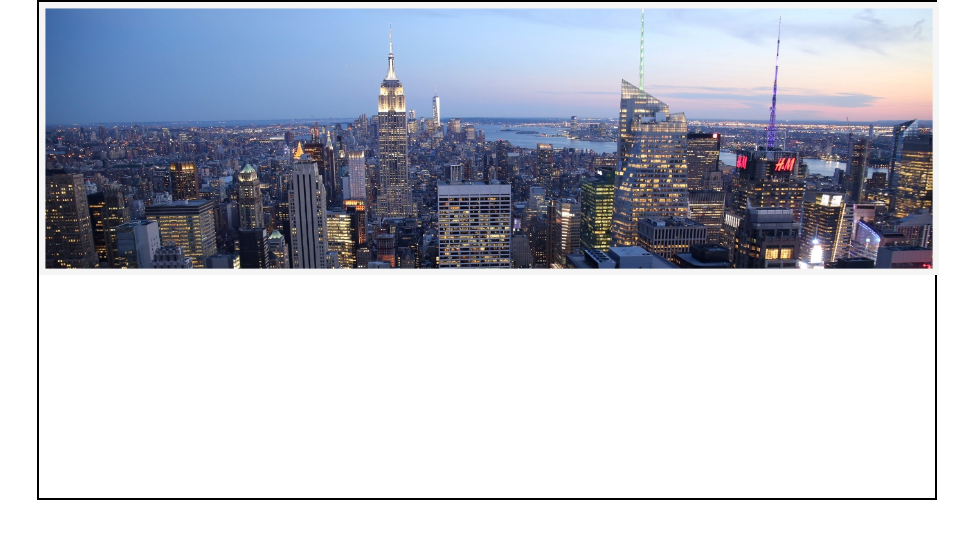
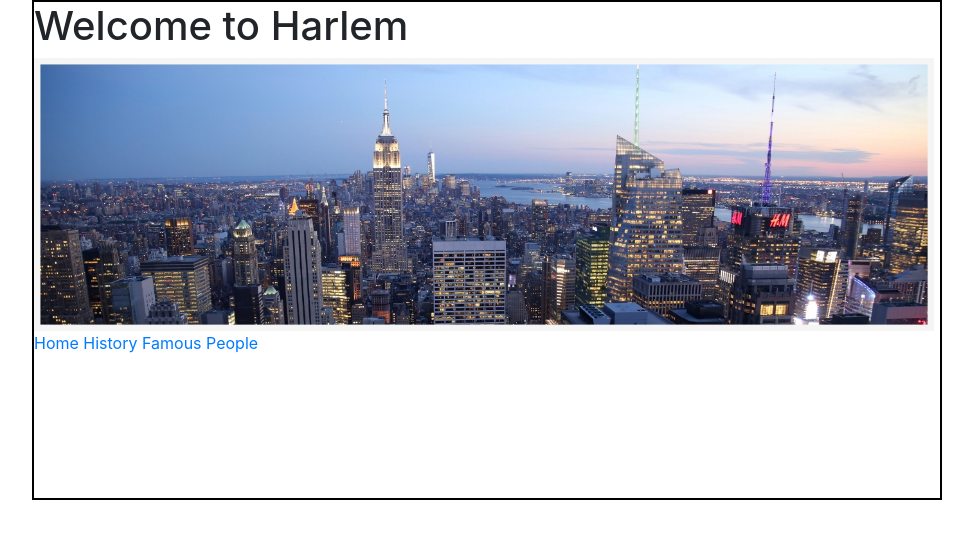
Before and after one commit to jpierre113/Harlem, a plain HTML site: page index.html in a window 1280 px wide. Shown: the whole page, without its empty margins (153-1126 px from the left). Drawn offline with nearby package versions, Linux system fonts and the light colour scheme.

Commit message:
Created nav

```diff
--- a/css/style.css
+++ b/css/style.css
@@ -1,6 +1,6 @@
 #container{
   border: 2px solid black;
-  width: 900px;
+  width: 910px;
   height: 500px;;
   margin: 0 auto;
 }
--- a/index.html
+++ b/index.html
@@ -9,8 +9,15 @@
   <body>
     <div id="container">
       <div id="banner">
+        <h1 id="title"> Welcome to Harlem</h1>
         <img src="img/nycbanner.jpg"/>
         </div> <!-- banner closing -->
+
+        <nav>
+          <a href="index.html">Home</a>
+          <a href="history.html">History</a>
+          <a href="famouspeople.html">Famous People </a>
+        </nav>
     </div> <!-- container closing -->
     <script src="https://code.jquery.com/jquery-3.3.1.slim.min.js" integrity="sha384-q8i/X+965DzO0rT7abK41JStQIAqVgRVzpbzo5smXKp4YfRvH+8abtTE1Pi6jizo" crossorigin="anonymous"></script>
     <script src="https://cdnjs.cloudflare.com/ajax/libs/popper.js/1.14.7/umd/popper.min.js" integrity="sha384-UO2eT0CpHqdSJQ6hJty5KVphtPhzWj9WO1clHTMGa3JDZwrnQq4sF86dIHNDz0W1" crossorigin="anonymous"></script>
```
